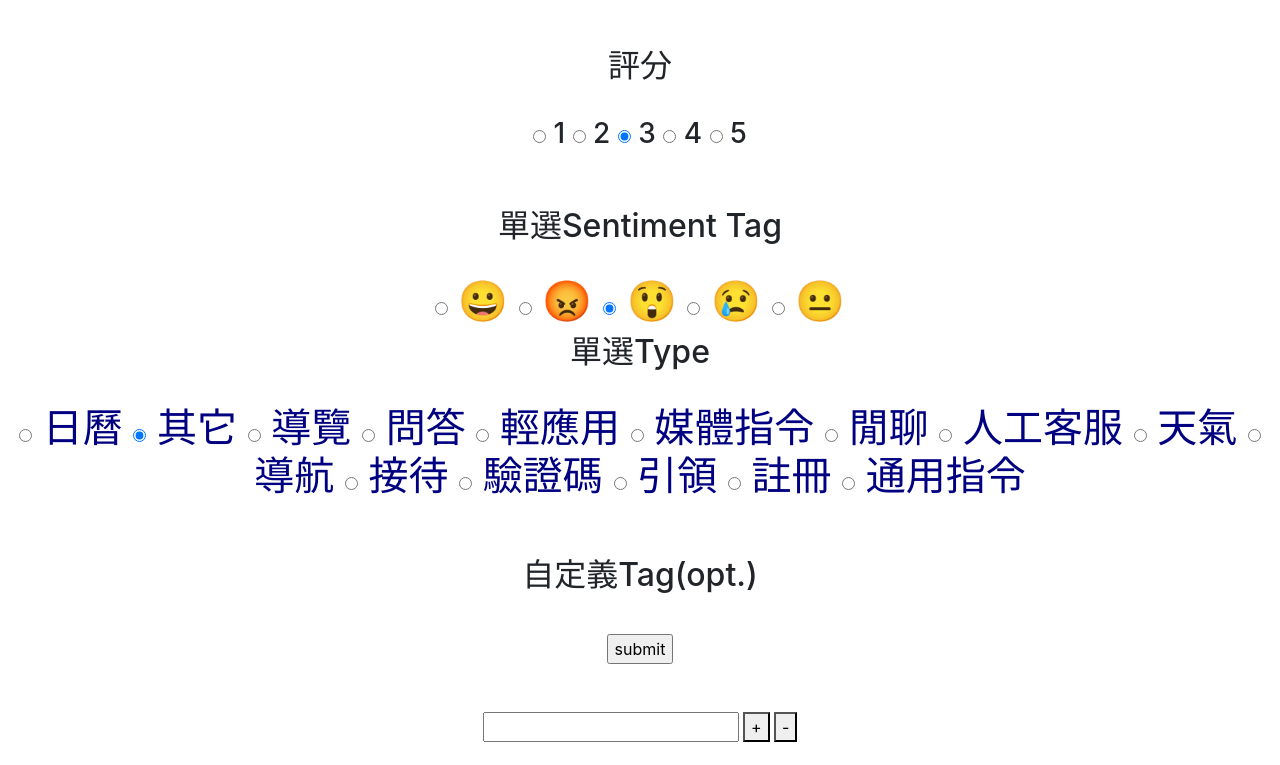
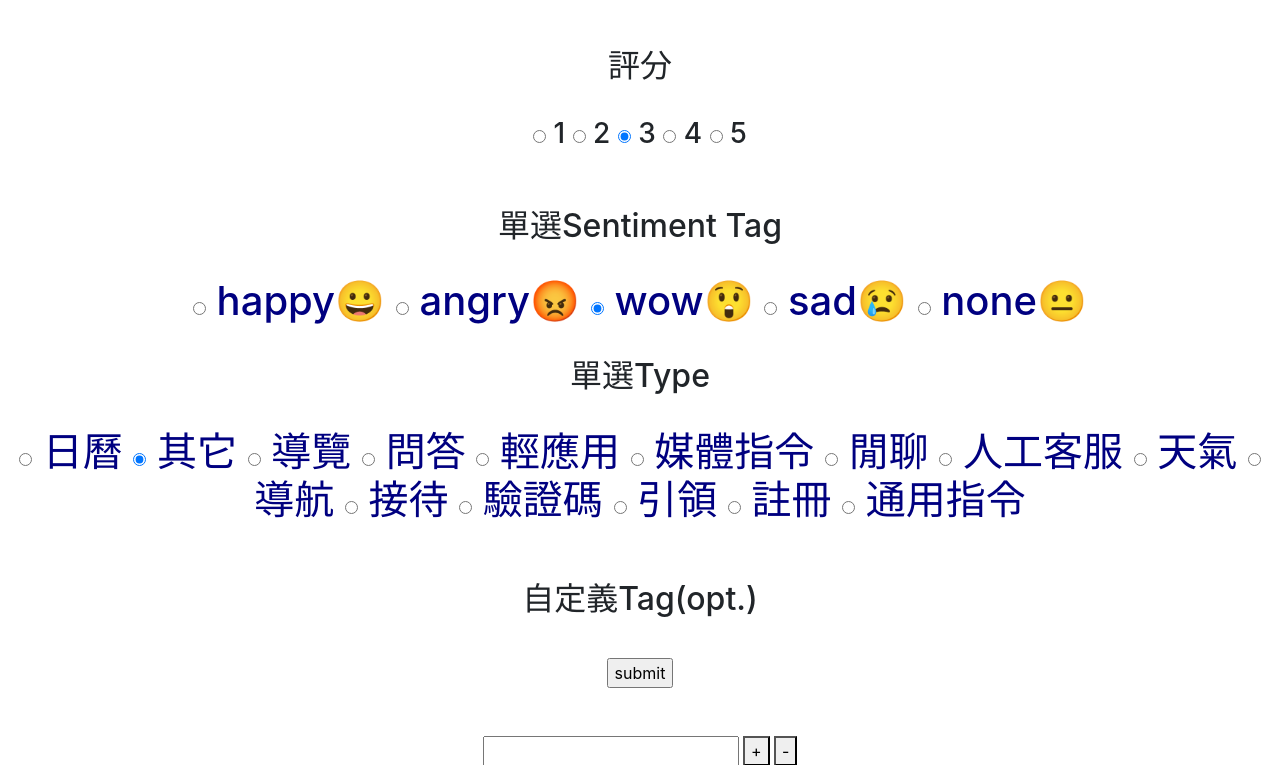
Before and after one commit to NatLee/simply-nlp-classification-labeling-platform, a Flask app: template templates/index.html in a window 1280 px wide. Shown: the part 87-852 px from the top of the page. Before the commit the page ends 829 px from the top, so only its background shows below. Run offline with Flask 2, Linux system fonts and the light colour scheme; the template is opened without the code that fills it, so the values that code supplies are empty; parts of the project's set-up code (start-up, migrations or seed data) failed here and were passed over; some libraries are stand-ins or nearby versions.

Commit message:
Update cover rate.

```diff
--- a/main.py
+++ b/main.py
@@ -78,8 +78,8 @@ def uploadTextDataFile(fileSavePath:str):
 
             # Update hooks
             el.commit()             # DB update
+            el.reloadTextIds()
             el.updateTicketNumber() # Votebox update
-            el.reloadTextIds()
             #
 
             resultText = 'Upload Success'
--- a/templates/index.html
+++ b/templates/index.html
@@ -48,12 +48,13 @@
                 <br>
                 <h2>單選Sentiment Tag</h2><br>
                 <h1>
-                    <input type='radio' name='tag' value='happy'> 😀
-                    <input type='radio' name='tag' value='angry'> 😡
-                    <input type='radio' name='tag' value='wow' checked> 😲
-                    <input type='radio' name='tag' value='sad'> 😢
-                    <input type='radio' name='tag' value='none'> 😐
+                    <input type='radio' name='tag' value='happy'> happy😀
+                    <input type='radio' name='tag' value='angry'> angry😡
+                    <input type='radio' name='tag' value='wow' checked> wow😲
+                    <input type='radio' name='tag' value='sad'> sad😢
+                    <input type='radio' name='tag' value='none'> none😐
                 </h1>
+                <br>
                 <h2>單選Type</h2><br>
                 <h1>
                     <input type='radio' name='type' value='日曆'> 日曆
```
Also changed, not shown: EmoLabel.py (+6 -1 lines).
